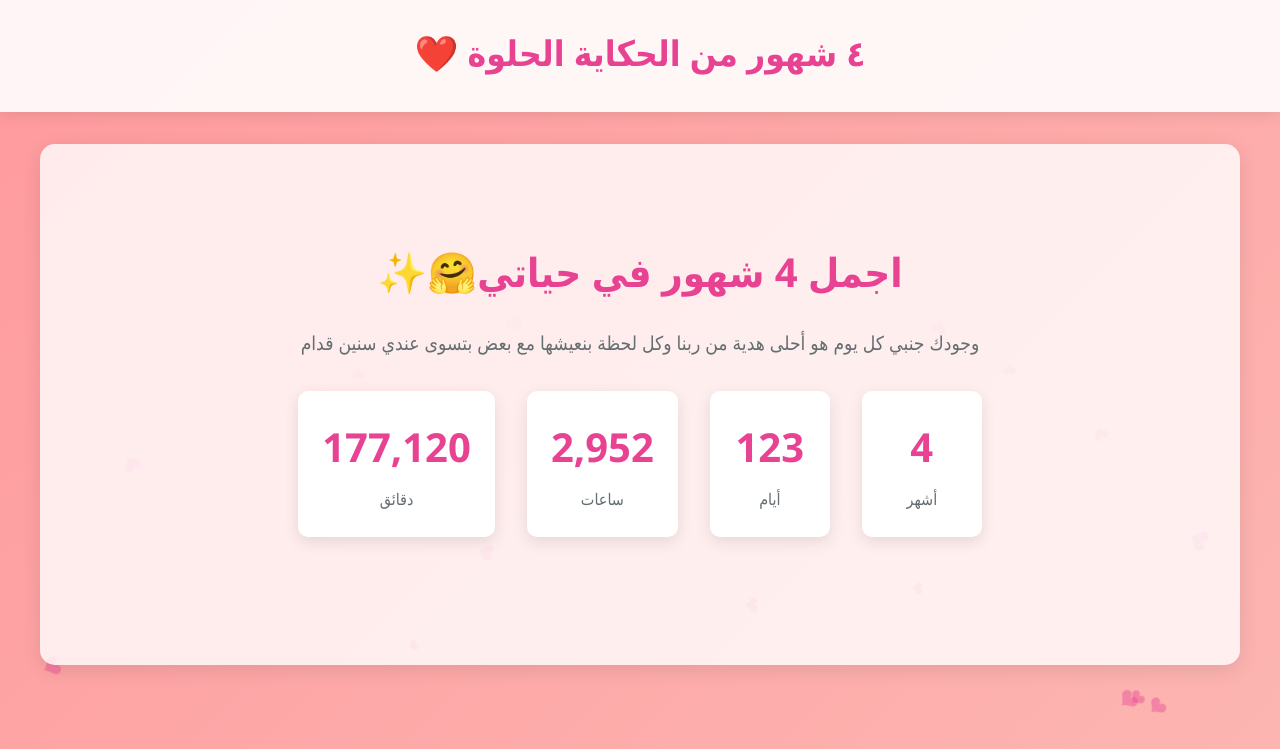
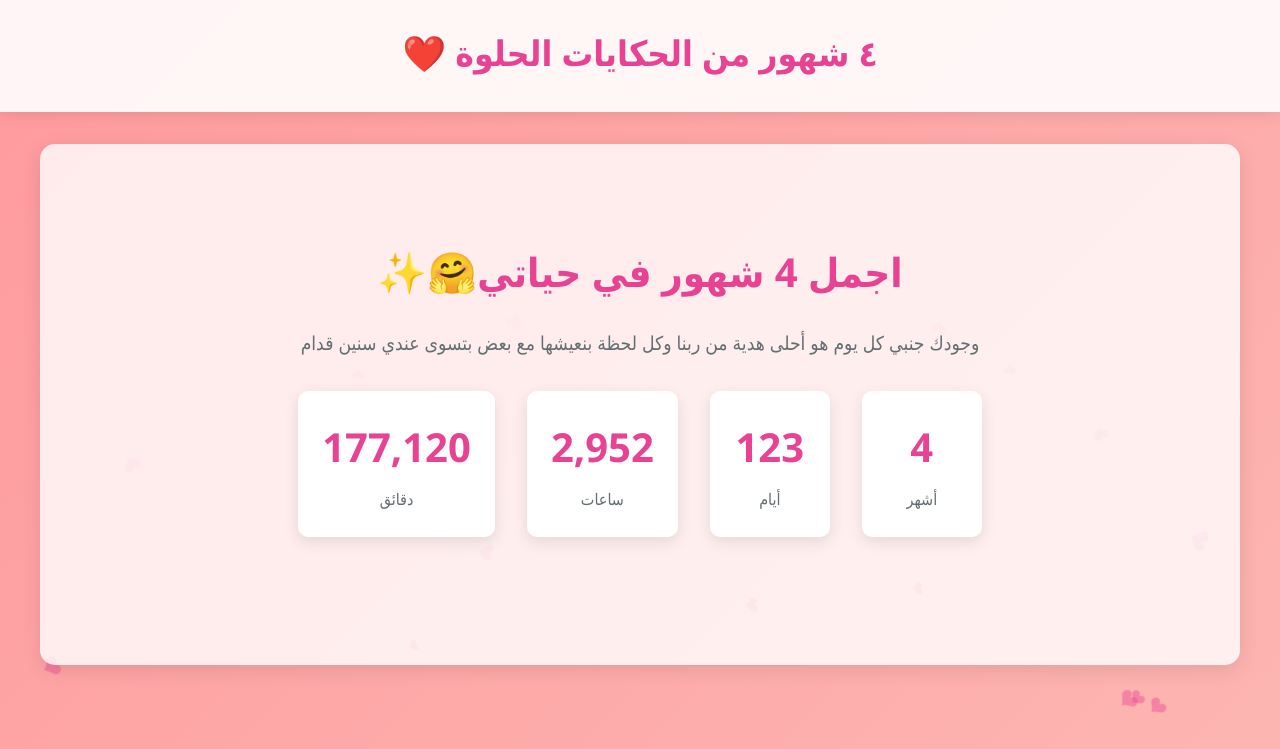
Before and after one commit to AbdelrahmanAfifi/Surprise, a plain HTML site: page index.html in a window 1280 px wide. Shown: the top 749 px of the page. Drawn offline with Linux system fonts and the light colour scheme.

Commit message:
Update index.html

```diff
--- a/index.html
+++ b/index.html
@@ -254,7 +254,7 @@
 </head>
 <body>
     <header>
-        <h1>٤ شهور من الحكاية الحلوة ❤️</h1>
+        <h1>٤ شهور من الحكايات الحلوة ❤️</h1>
     </header>
 
     <section class="hero">
```
